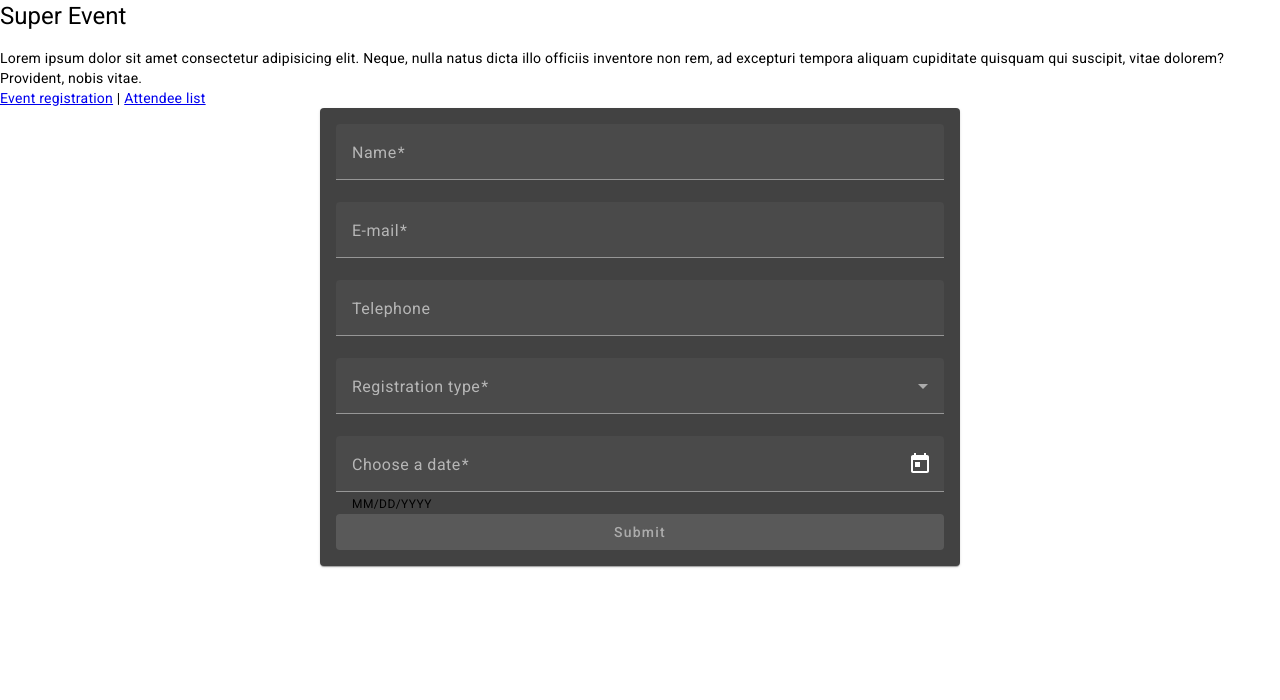
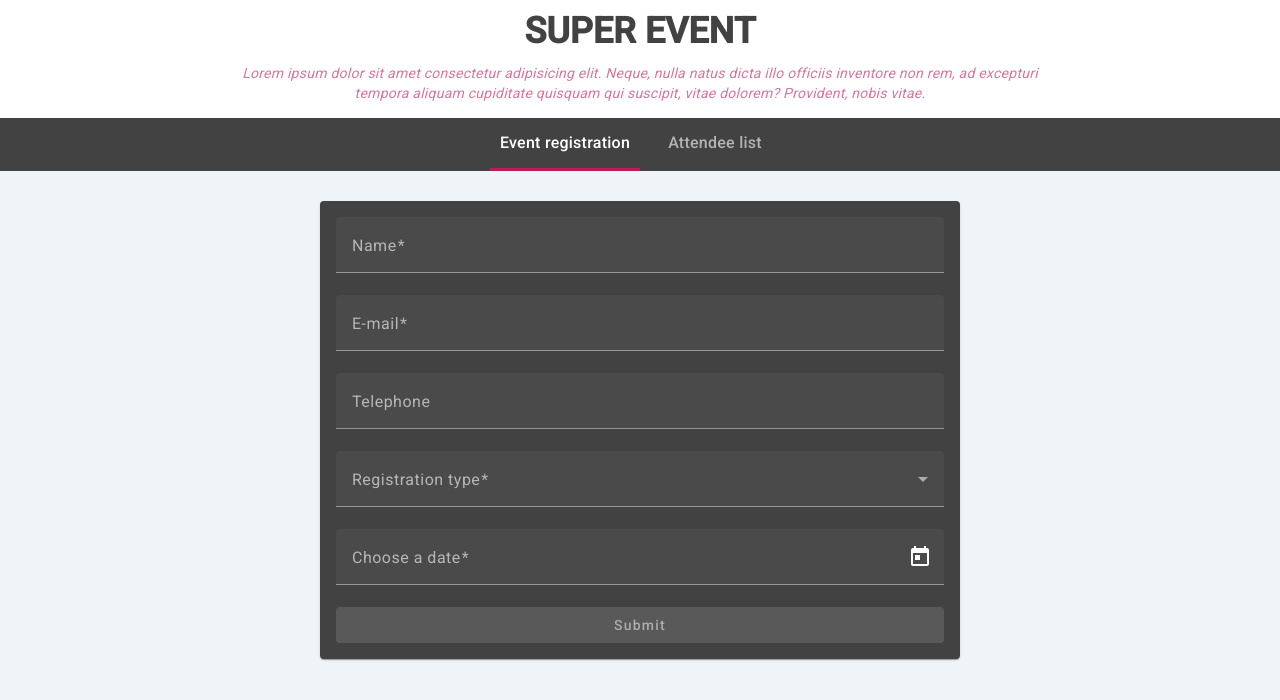
Before and after one commit to beloveddd/event, an Angular app: page /event-registration in a window 1280 px wide. Shown: the top 700 px of the page. Built offline with nearby package versions, Linux system fonts and the light colour scheme.

Commit message:
feat: create app-header, app-nav; update styles

```diff
--- a/src/app/app.component.html
+++ b/src/app/app.component.html
@@ -1,12 +1,3 @@
-<h1> Super Event</h1>
-<div> Lorem ipsum dolor sit amet consectetur adipisicing elit.
-  Neque, nulla natus dicta illo officiis inventore non rem, ad excepturi tempora aliquam cupiditate quisquam qui suscipit, vitae dolorem?
-  Provident, nobis vitae.
-</div>
-
-<nav>
-  <a class="button" routerLink="/event-registration">Event registration</a> |
-  <a class="button" routerLink="/attendee-list">Attendee list</a>
-</nav>
-
+<app-header></app-header>
+<app-nav></app-nav>
 <router-outlet></router-outlet>
--- /dev/null
+++ b/src/app/components/app-header/app-header.component.html
@@ -0,0 +1,10 @@
+<div class="app-header">
+    <div class="wrapper">
+        <h1>SUPER EVENT</h1>
+        <div class="description">
+            Lorem ipsum dolor sit amet consectetur adipisicing elit.
+            Neque, nulla natus dicta illo officiis inventore non rem, ad excepturi tempora aliquam cupiditate quisquam qui suscipit, vitae dolorem?
+            Provident, nobis vitae.
+        </div>
+    </div>
+</div>
--- /dev/null
+++ b/src/app/components/app-header/app-header.component.scss
@@ -0,0 +1,25 @@
+.app-header {
+    background: #fff;
+    border-bottom: 1px solid #c1cedb;
+    padding: 15px 0;
+    text-align: center;
+
+    .wrapper {
+        max-width: 800px;
+        width: 96%;
+        margin: 0 auto;
+        position: relative;
+
+        h1 {
+            font-size: 36px;
+            font-weight: 600;
+            color: #424242;
+        }
+
+        .description {
+            color: #c2185b;
+            opacity: 0.6;
+            font-style: italic;
+        }
+    }
+}
--- /dev/null
+++ b/src/app/components/app-nav/app-nav.component.html
@@ -0,0 +1,6 @@
+<div class="app-nav">
+    <div class="wrapper">
+        <a class="button" routerLink="/event-registration" routerLinkActive="active">Event registration</a>
+        <a class="button" routerLink="/attendee-list" routerLinkActive="active">Attendee list</a>
+    </div>
+</div>
--- /dev/null
+++ b/src/app/components/app-nav/app-nav.component.scss
@@ -0,0 +1,30 @@
+:host {
+    margin: -1px 0 0;
+    display: block;
+  }
+  .app-nav {
+    background: #424242;
+    text-align: center;
+    margin-bottom: 30px;
+    a {
+      color: rgba(255,255,255,.6);
+      padding: 15px 0;
+      display: inline-block;
+      min-width: 150px;
+      font-weight: 500;
+      font-size: 16px;
+      border-bottom: 3px solid transparent;
+      text-decoration: none;
+
+      &:hover,
+      &.active {
+        color: #fff;
+        border-bottom-color: #c2185b
+      }
+    }
+  }
+  .wrapper {
+    max-width: 800px;
+    width: 96%;
+    margin: 0 auto;
+  }
--- /dev/null
+++ b/src/app/components/app-nav/app-nav.component.ts
@@ -0,0 +1,12 @@
+import { ChangeDetectionStrategy, Component } from '@angular/core';
+import { RouterLink, RouterLinkActive } from '@angular/router';
+
+@Component({
+  selector: 'app-nav',
+  templateUrl: './app-nav.component.html',
+  styleUrls: ['./app-nav.component.scss'],
+  standalone: true,
+  changeDetection: ChangeDetectionStrategy.OnPush,
+  imports: [ RouterLink, RouterLinkActive ]
+})
+export class AppNavComponent {}
--- a/src/app/components/event-registration/event-registration.component.html
+++ b/src/app/components/event-registration/event-registration.component.html
@@ -29,7 +29,6 @@
       <mat-form-field>
         <mat-label>Choose a date</mat-label>
         <input matInput [matDatepicker]="picker" formControlName="date">
-        <mat-hint>MM/DD/YYYY</mat-hint>
         <mat-datepicker-toggle matIconSuffix [for]="picker"></mat-datepicker-toggle>
         <mat-datepicker #picker></mat-datepicker>
       </mat-form-field>
--- a/src/styles.scss
+++ b/src/styles.scss
@@ -1,4 +1,8 @@
 /* You can add global styles to this file, and also import other style files */
 
 html, body { height: 100%; }
-body { margin: 0; font-family: Roboto, "Helvetica Neue", sans-serif; }
+body {
+    margin: 0;
+    font-family: Roboto, "Helvetica Neue", sans-serif;
+    background-color: #eff4f9;
+}
```
Also changed, not shown: src/app/app.component.ts (+9 -1 lines), src/app/components/app-header/app-header.component.ts (added, +9 -0 lines), 2 other files (tests, documents, lock files or other folders).
